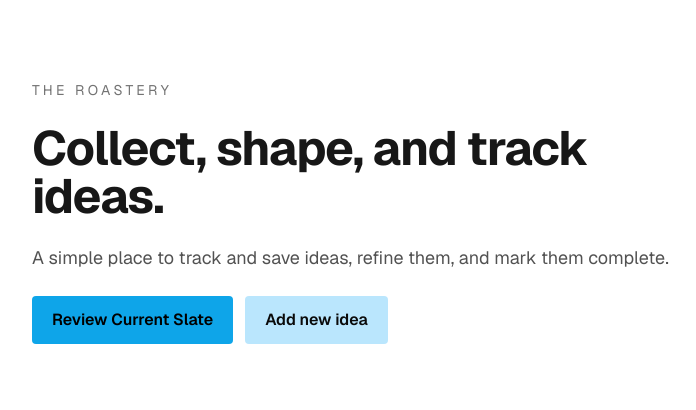
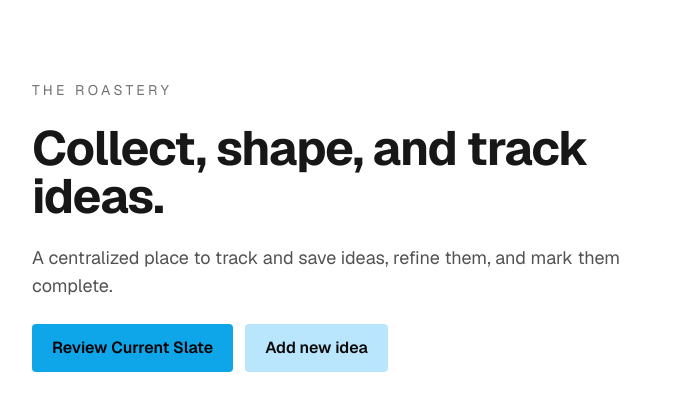
Before and after one commit to jxoranje/the_roastery, a Next.js app: page / in a window 1280 px wide. Shown: the top 410 px of the page, without its empty margins (120-816 px from the left). Built offline with nearby package versions, Linux system fonts and the light colour scheme.

Commit message:
Updated text

```diff
--- a/app/page.tsx
+++ b/app/page.tsx
@@ -10,7 +10,7 @@ export default function Page() {
             Collect, shape, and track ideas.
           </h1>
           <p className="text-lg text-neutral-600">
-            A simple place to track and save ideas, refine them, and mark them complete.
+            A centralized place to track and save ideas, refine them, and mark them complete.
           </p>
           <div className="flex gap-3">
             <a
```
